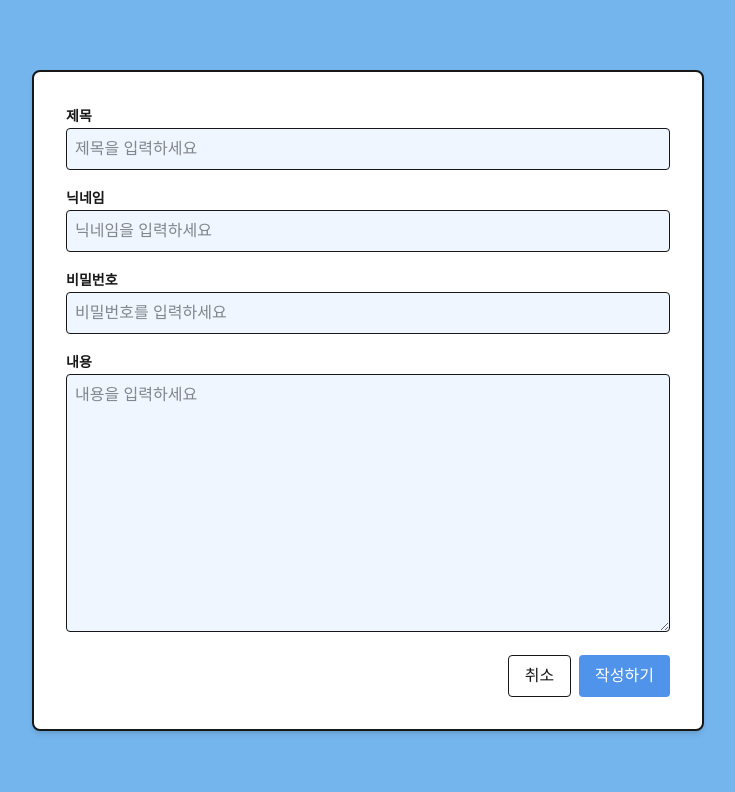
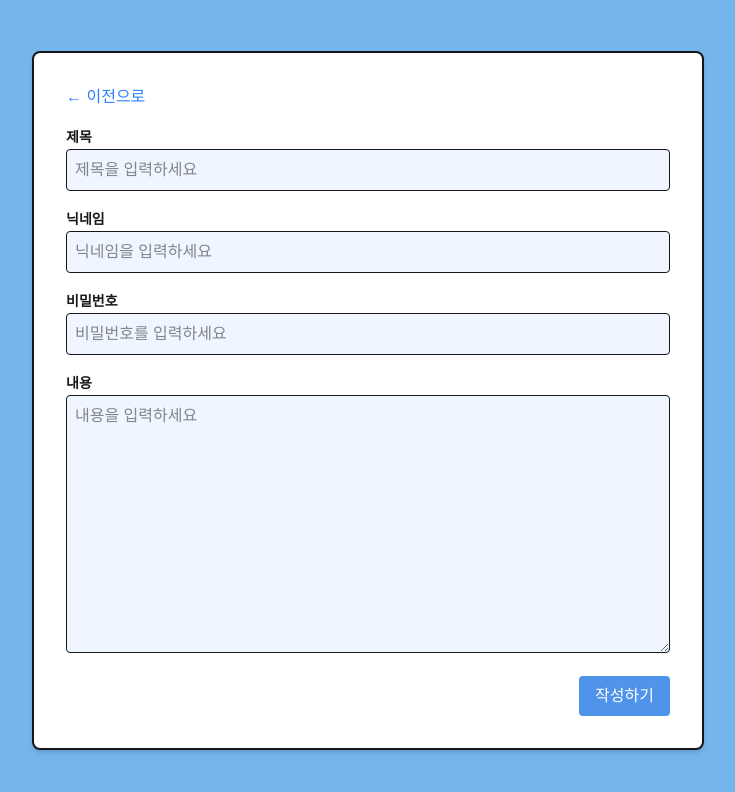
Before and after one commit to qna-board-challenge/C-FINAL-FE, a Next.js app: page /write in a window 1280 px wide. Shown: the top 792 px of the page, without its empty margins (272-1007 px from the left). Built offline with nearby package versions, Linux system fonts and the light colour scheme.

Commit message:
feat : 취소 버튼 삭제 + 상단 링크 추가

```diff
--- a/src/app/write/page.tsx
+++ b/src/app/write/page.tsx
@@ -30,7 +30,6 @@ export default function Write() {
   } = useForm<PostData>();
 
   useEffect(() => {
-
     if (isEdit && postId) {
       //수정이 PUT이었니 아님 PATCH였니!!!!! + 우선 작성햇던 내용도 불러와야하니까 GET도
       //baseURL과 endpointURL 선언하라는데,,,,
@@ -38,13 +37,8 @@ export default function Write() {
       const apiURL = "http://3.35.233.169:8080/swagger-ui/index.html#/";
       const endpoint = "/~~~~"; // 이거 뭐지?? 서버에 안들어가져서 모르겠네염
 
-
       axios
         // GET으로 폼 작성햇던 데이터 받아오기
-            //근데!!! 여기 get으로 받아오는 경우가 그냥 비번 같을떄 아님??
-            // 내가 잘못이해한건가 postID가 수정..?
-            // 그리고 get값인데 쟤네가 각각 수정될때 불러오는거...? 내가 이해를 잘 못한건가 좀만 더 찾아보겟으
-
         .get(`${apiURL}${endpoint}/${postId}`)
         .then((res) => {
           const { title, author, password, content } = res.data;
@@ -60,7 +54,6 @@ export default function Write() {
     }
   }, [isEdit, postId, setValue]); //isEdit, postId, setValue 중 하나가 변경될 때마다 실행
 
-
   const onSubmit = async (data: PostData) => {
     const apiURL = "http://3.35.233.169:8080/swagger-ui/index.html#/";
 
@@ -69,7 +62,8 @@ export default function Write() {
         //PUT으로 수정 시 덮어쓰기 해주기
         await axios.put(`${apiURL}/posts/${postId}`, data);
         alert("폼 수정완료");
-      } else { // isEdit이 아닌 경우 (즉 작성하기일떄) POST 로 데이터 전송
+      } else {
+        // isEdit이 아닌 경우 (즉 작성하기일떄) POST 로 데이터 전송
         await axios.post(`${apiURL}/posts`, data);
         alert("폼 작성완료");
       }
@@ -89,6 +83,10 @@ export default function Write() {
         onSubmit={handleSubmit(onSubmit)}
         className="w-full max-w-2xl bg-white border-2 border-[rgb(0, 0, 0)] rounded-lg p-8 shadow-md"
       >
+        <Link href="/" className="text-blue-500 hover:underline mb-4 block">
+          ← 이전으로
+        </Link>
+
         <div className="space-y-4">
           <div>
             <label htmlFor="title" className="text-sm font-semibold mb-1">
@@ -157,12 +155,12 @@ export default function Write() {
           </div>
 
           <div className="flex justify-end space-x-2">
-            <Link
+            {/* <Link
               href="/"
               className="px-4 py-2 border rounded hover:bg-gray-100"
             >
               취소
-            </Link>
+            </Link> */}
             <button
               type="submit"
               className="bg-[rgb(80,147,234)] text-white px-4 py-2 rounded hover:bg-[rgb(44,120,221)]"
```
